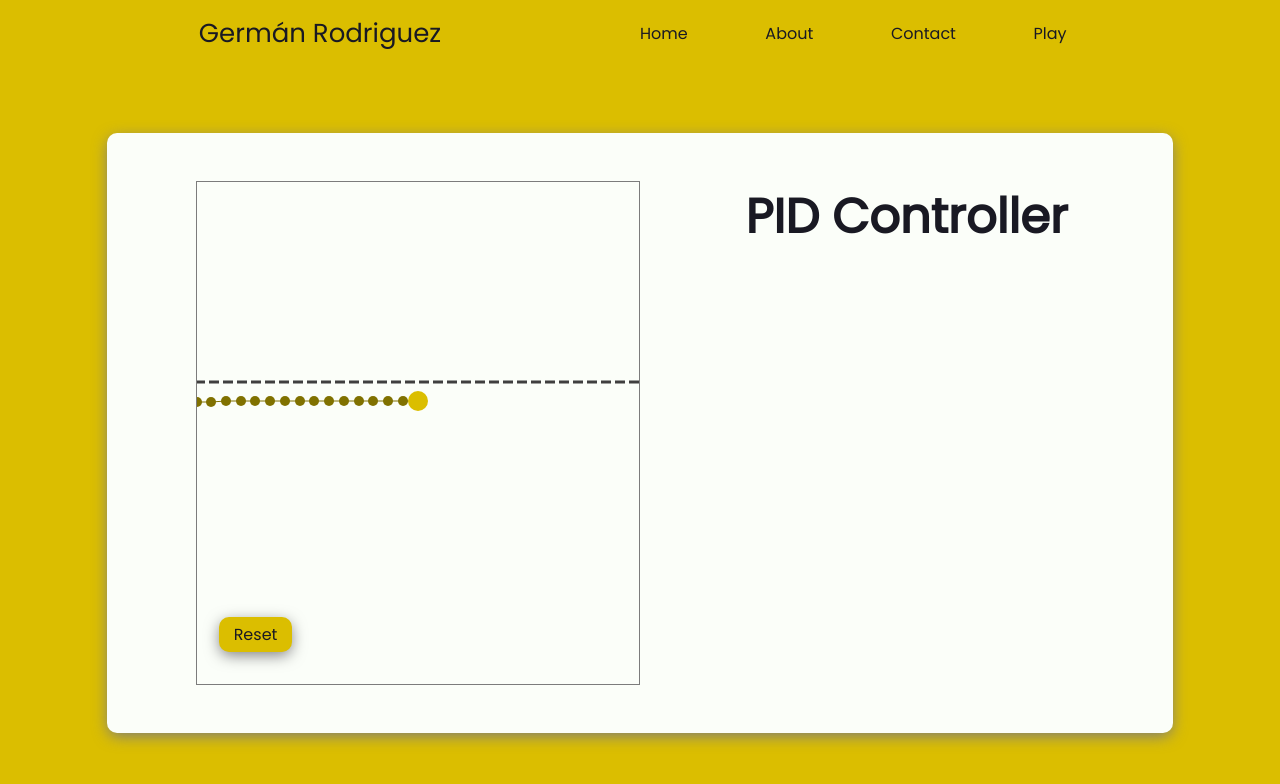
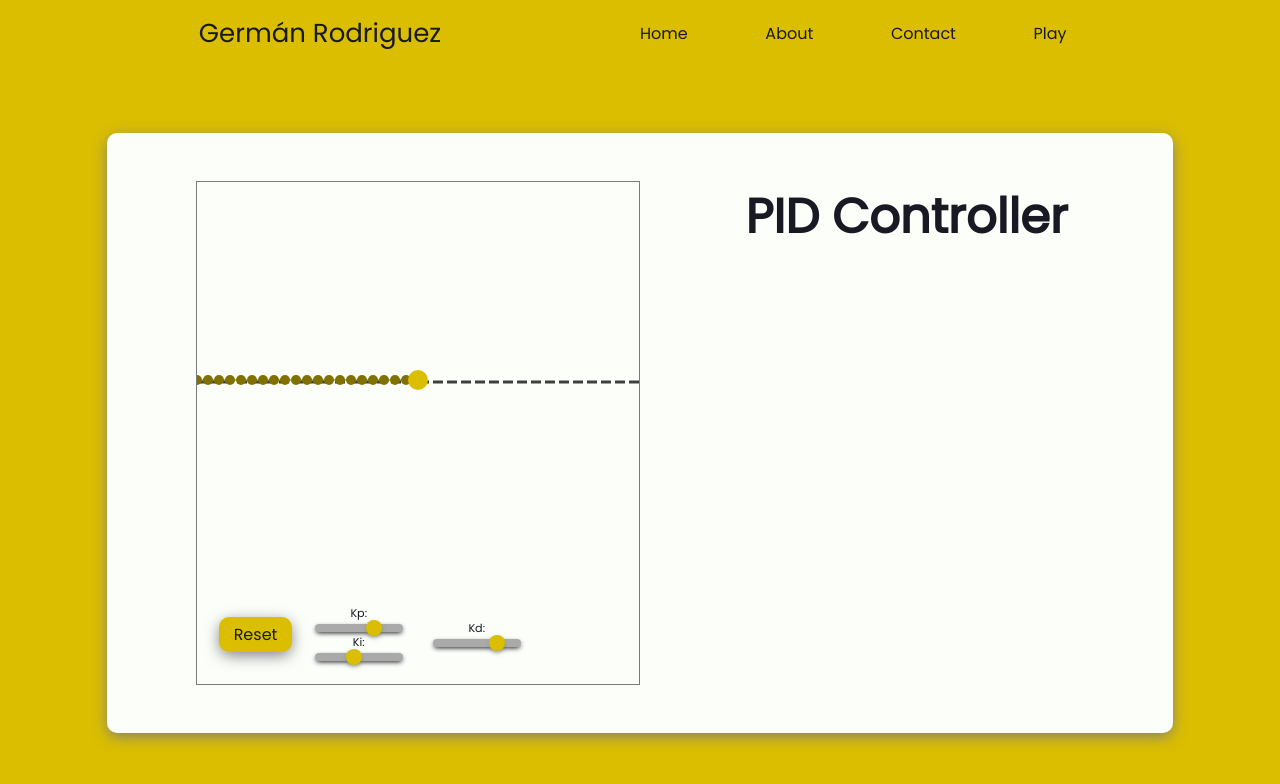
Before and after one commit to GrmanRodriguez/personal-website, a React (Create React App) app: page /play/pid in a window 1280 px wide. Shown: the top 784 px of the page. Built offline with nearby package versions, Linux system fonts and the light colour scheme.

Commit message:
added sliders for gains

```diff
--- a/src/app/views/play/pid/index.tsx
+++ b/src/app/views/play/pid/index.tsx
@@ -2,9 +2,9 @@ import math from 'mathjs';
 import React, { useEffect, useRef } from 'react'
 import { Helmet } from 'react-helmet'
 import StateSpaceSystem from '../../../components/state-space-system';
-import { GameCanvasContainer, GamePanel, GameTitle, GridLayout, LayoutColors, StyledButton } from '../../../style/shared-style-components'
+import { GameCanvasContainer, GamePanel, GameTitle, GridLayout, LayoutColors, StyledButton, StyledSlider } from '../../../style/shared-style-components'
 import { clearCanvas, drawCircle, drawLine, getMousePositionOnCanvas, recalculateCoordinates, recalculateCoordinatesFromCanvasToLimits, resizeCanvas, ToggleNavbarProps } from '../../../util'
-import { GameMenu, ResetButtonContainer } from '../kalman-filter/styles';
+import { GameMenu, ResetButtonContainer, SecondSliderContainer, SliderContainer } from '../kalman-filter/styles';
 import PID from './pid';
 
 
@@ -33,7 +33,7 @@ function PIDController({setWhiteNavbar} : ToggleNavbarProps ) : JSX.Element {
     const currentStateXPosition : number = 0;
 
     const mass : number = 1;
-    const friction : number = 0.6;
+    const friction : number = 0.1;
     const dt : number = 0.01;
 
     const A : number[][] = [[-friction, 0],
@@ -45,23 +45,26 @@ function PIDController({setWhiteNavbar} : ToggleNavbarProps ) : JSX.Element {
     const initialState : number[][] = [[0],[limits[1]]];
 
     let system : StateSpaceSystem;
-    let currentState : math.MathArray;
+    let currentState : math.MathArray = [];
     let firstIteration : boolean;
 
-    let kp : number = 1;
-    let ki : number = 0;
-    let kd : number = 4;
+    let kp : number = 50;
+    const maxKp : number = 70;
+    let ki : number = 30;
+    const maxKi : number = 70;
+    let kd : number = 55;
+    const maxKd : number = 70;
 
     let pid : PID;
 
-    const amountOfPoints : number = 15;
+    const amountOfPoints : number = 20;
     let previousStates : number[];
 
     let isMouseDown : boolean = false;
     let initialMousePosition : number[] = [-1,-1];
     let initialSetpoint : number = 100;
 
-    let setpoint : number;
+    let setpoint : number = 2;
 
     function reset() : void {
         system = new StateSpaceSystem(A, B, C, dt, initialState);
@@ -149,9 +152,22 @@ function PIDController({setWhiteNavbar} : ToggleNavbarProps ) : JSX.Element {
         isMouseDown = false;
     }
 
+    function handleKpSlide(event : React.ChangeEvent<HTMLInputElement>) {
+        kp = parseFloat(event.target.value);
+    }
+
+    function handleKiSlide(event : React.ChangeEvent<HTMLInputElement>) {
+        ki = parseFloat(event.target.value);
+    }
+
+    function handleKdSlide(event : React.ChangeEvent<HTMLInputElement>) {
+        kd = parseFloat(event.target.value);
+    }
+
     function update() {
         addStateToArray(returnStateAsScalar(currentState));
         pid.setSetpoint(setpoint);
+        pid.setGains(kp, ki, kd);
         const measurement = firstIteration ? initialState[1][0] : returnStateAsScalar(currentState);
         if (firstIteration) firstIteration = false;
         const input = pid.step(measurement);
@@ -199,6 +215,34 @@ function PIDController({setWhiteNavbar} : ToggleNavbarProps ) : JSX.Element {
                         <ResetButtonContainer>
                             <StyledButton onClick={reset}>Reset</StyledButton>
                         </ResetButtonContainer>
+                        <SliderContainer>
+                            <span>Kp:</span>
+                            <StyledSlider
+                                type="range"
+                                onChange={handleKpSlide}
+                                max={maxKp.toString()}
+                                min="0"
+                                step="0.1"
+                                defaultValue={kp.toString()}/>
+                            <span>Ki:</span>
+                            <StyledSlider
+                                type="range"
+                                onChange={handleKiSlide}
+                                max={maxKi.toString()}
+                                min="0"
+                                step="0.1"
+                                defaultValue={ki.toString()}/>
+                        </SliderContainer>
+                        <SecondSliderContainer>
+                            <span>Kd:</span>
+                            <StyledSlider
+                                type="range"
+                                onChange={handleKdSlide}
+                                max={maxKd.toString()}
+                                min="0"
+                                step="0.1"
+                                defaultValue={kd.toString()}/>
+                        </SecondSliderContainer>
                     </GameMenu>
                 </GameCanvasContainer>
             </GamePanel>
```
